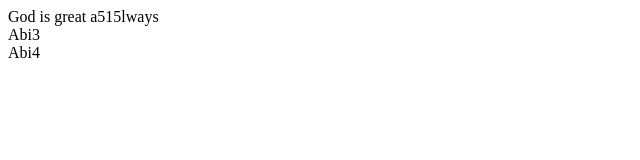
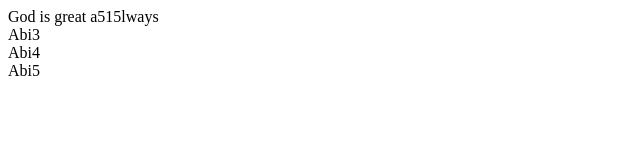
Before and after one commit to Abinaya2208/testingApp, an Angular app in the folder testingApp/: page / in a window 1280 px wide. Shown: the top 160 px of the page, without its empty margins (0-640 px from the left). Built offline with nearby package versions, Linux system fonts and the light colour scheme.

Commit message:
commit 15

```diff
--- a/testingApp/src/app/app.component.html
+++ b/testingApp/src/app/app.component.html
@@ -1,3 +1,4 @@
 <div>God is great a515lways</div>
 <div>Abi3</div>
 <div>Abi4</div>
+<div>Abi5</div>
```
